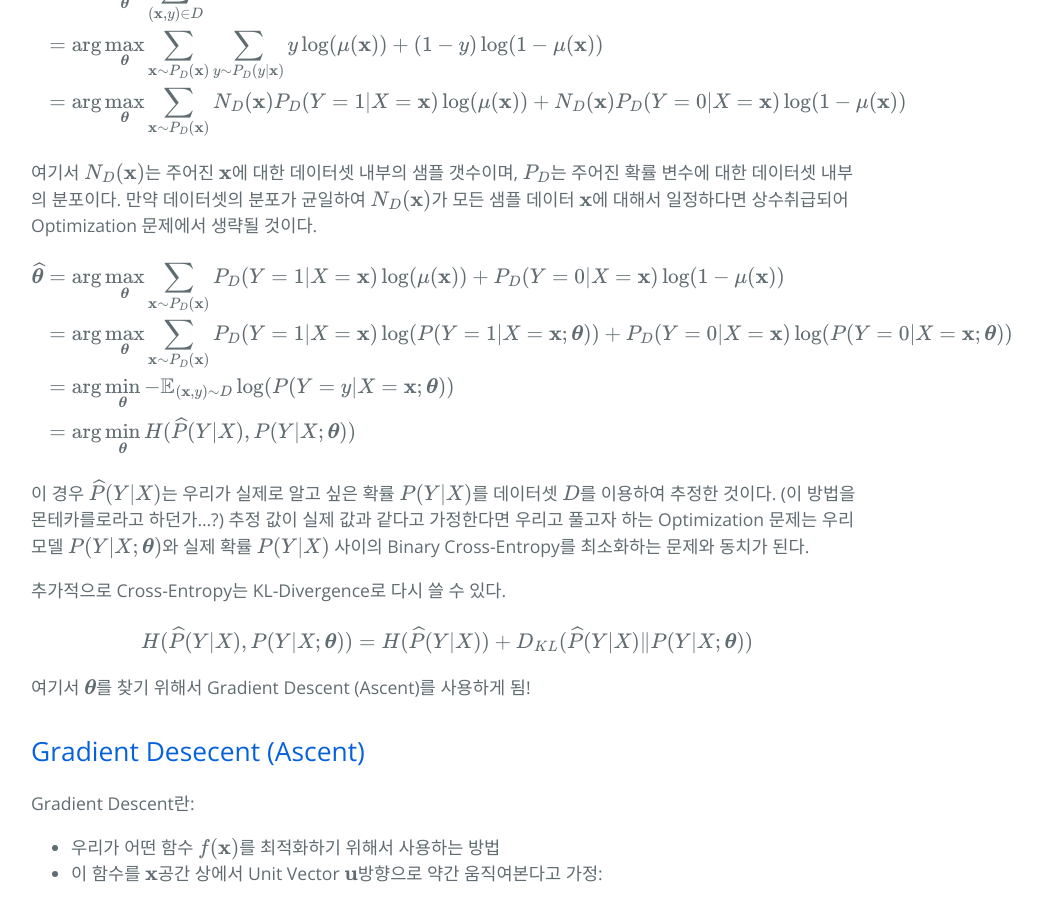
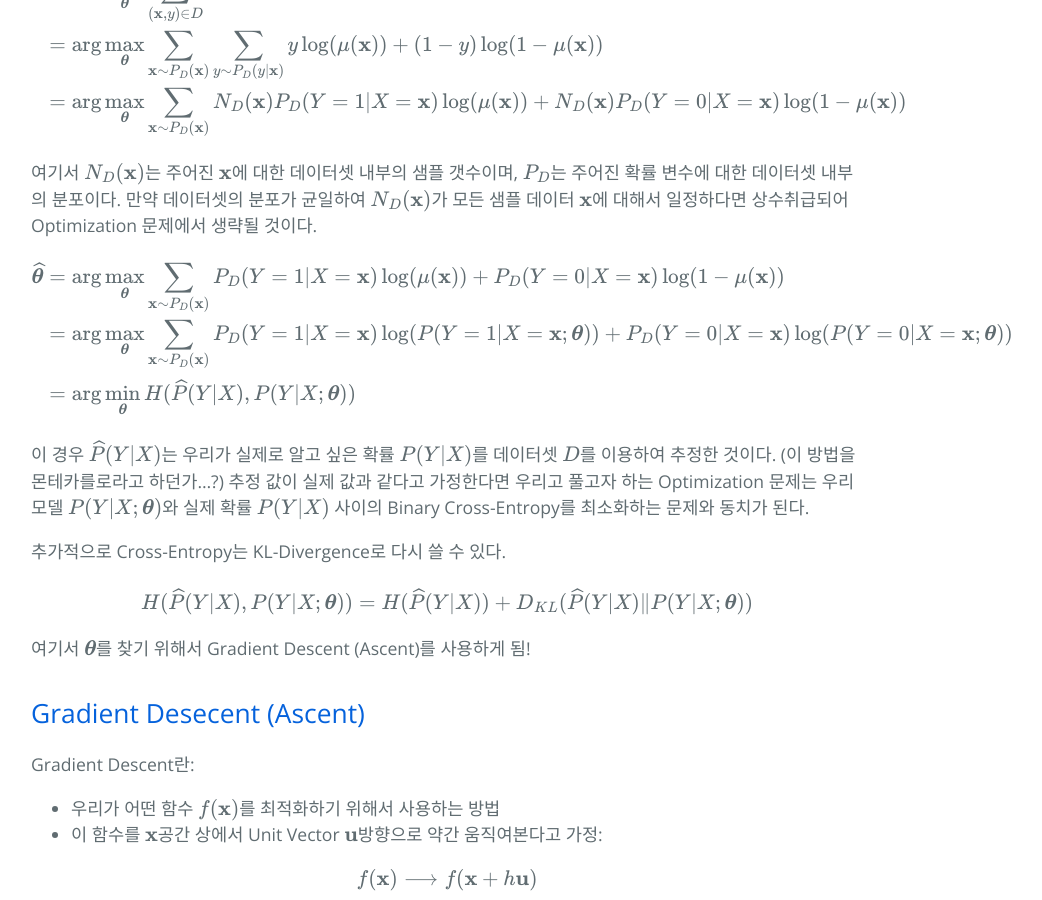
Before and after one commit to hcnoh/hcnoh.github.io, a Jekyll site: the page built from _posts/2019-04-25-logistic-regression-and-naive-bayes.md, in a window 1280 px wide and 900 px high, scrolled down 1983 px. Shown: the whole window, without its empty margins (193-1235 px from the left). Built offline with Jekyll 4.4.1, drawn with Linux system fonts in a browser that asks for light colours; formulas are drawn with MathJax 3; comment, search, counter and statistics services are not loaded.

Commit message:
Update 2019-04-25-logistic-regression-and-naive-bayes.md

```diff
--- a/_posts/2019-04-25-logistic-regression-and-naive-bayes.md
+++ b/_posts/2019-04-25-logistic-regression-and-naive-bayes.md
@@ -83,7 +83,6 @@ $$
 \widehat{\boldsymbol{\theta}}
 & = \arg \max_{\boldsymbol{\theta}} \sum_{\mathbf{x}\sim P_D(\mathbf{x})} P_D(Y=1 \vert X=\mathbf{x})\log(\mu(\mathbf{x})) + P_D(Y=0 \vert X=\mathbf{x})\log(1-\mu(\mathbf{x})) \\
 & = \arg \max_{\boldsymbol{\theta}} \sum_{\mathbf{x}\sim P_D(\mathbf{x})} P_D(Y=1\vert X=\mathbf{x})\log(P(Y=1\vert X=\mathbf{x};\boldsymbol{\theta})) + P_D(Y=0 \vert X=\mathbf{x})\log(P(Y=0\vert X=\mathbf{x};\boldsymbol{\theta})) \\
-& = \arg \min_{\boldsymbol{\theta}} -\mathbb{E}_{(\mathbf{x},y)\sim D} \log(P(Y=y \vert X=\mathbf{x} ; \boldsymbol{\theta})) \\
 & = \arg \min_{\boldsymbol{\theta}} H(\widehat{P}(Y\vert X), P(Y \vert X ; \boldsymbol{\theta}))
 \end{align*}
 $$
```
